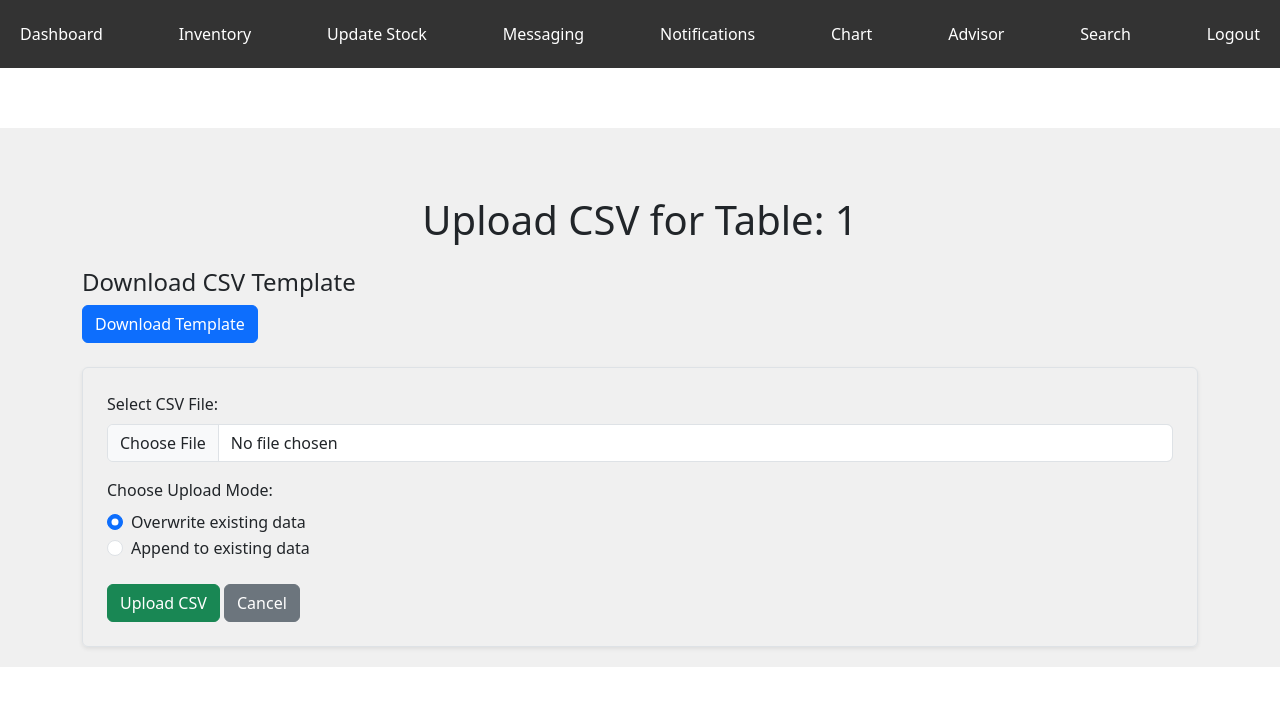
After one commit to lk18tu/COSC4P02_inventory, a Django app: page /invManage/upload_csv/1/ in a window 1280 px wide. The commit adds this page. Shown: the top 706 px of the page. Run offline with Django 5.2, Linux system fonts and the light colour scheme.

Commit message:
Location, edit and delete features for inventory management. Partial CSV upload working. Temporary table pointer for charts

```diff
--- a/src/inventory_track/inventoryApp/templates/add_inventory.html
+++ b/src/inventory_track/inventoryApp/templates/add_inventory.html
@@ -19,6 +19,11 @@
                 <label for="table_name" class="form-label">Table Name:</label>
                 <input type="text" id="table_name" name="table_name" class="form-control" required>
             </div>
+            <div class="mb-3">
+                <label for="table_location" class="form-label">Location:</label>
+                <input type="text" id="table_location" name="table_location" class="form-control" required>
+
+            </div>
 
             <button type="submit" class="btn btn-primary">Create Table</button>
         </form>
--- /dev/null
+++ b/src/inventory_track/inventoryApp/templates/csv_upload.html
@@ -0,0 +1,54 @@
+{% extends 'base.html' %}
+
+{% block title %} Upload CSV for {{ table_name }} {% endblock %}
+
+{% block content %}
+<head>
+    <meta charset="UTF-8">
+    <meta name="viewport" content="width=device-width, initial-scale=1.0">
+    {% load static %}
+    <link rel="stylesheet" href="https://cdn.jsdelivr.net/npm/bootstrap@5.3.0/dist/css/bootstrap.min.css">
+    <link rel="stylesheet" href="{% static 'css/styles.css' %}">
+</head>
+
+<body>
+    <div class="container mt-5">
+        <h1 class="text-center mb-4">Upload CSV for Table: {{ table_name }}</h1>
+
+        <!-- Download CSV Template -->
+        <div class="mb-4">
+            <h4>Download CSV Template</h4>
+            <a href="{% url 'inventoryApp:download_template' table_name %}" class="btn btn-primary">
+                <i class="bi bi-download"></i> Download Template
+            </a>
+        </div>
+
+        <!-- Upload CSV Form -->
+        <form method="post" enctype="multipart/form-data" class="border p-4 rounded shadow-sm">
+            {% csrf_token %}
+
+            <div class="mb-3">
+                <label for="csv_file" class="form-label">Select CSV File:</label>
+                <input type="file" class="form-control" id="csv_file" name="csv_file" accept=".csv" required>
+            </div>
+
+            <div class="mb-4">
+                <label class="form-label">Choose Upload Mode:</label>
+                <div class="form-check">
+                    <input class="form-check-input" type="radio" name="mode" id="overwrite" value="overwrite" checked>
+                    <label class="form-check-label" for="overwrite">Overwrite existing data</label>
+                </div>
+                <div class="form-check">
+                    <input class="form-check-input" type="radio" name="mode" id="append" value="append">
+                    <label class="form-check-label" for="append">Append to existing data</label>
+                </div>
+            </div>
+
+            <button type="submit" class="btn btn-success">
+                <i class="bi bi-upload"></i> Upload CSV
+            </button>
+            <a href="{% url 'inventoryApp:home' %}" class="btn btn-secondary">Cancel</a>
+        </form>
+    </div>
+</body>
+{% endblock %}
--- a/src/inventory_track/inventoryApp/urls.py
+++ b/src/inventory_track/inventoryApp/urls.py
@@ -8,8 +8,11 @@ urlpatterns = [
     path('', views.home, name="home"),
     path('add-item/<str:table_name>/', views.add_item, name="add_item"),  # Capture table_name
     path("add-inventory/", add_inventory, name="add_inventory"),
-    path("delete-item/<int:item_id>/", delete_item, name="delete_item"),
-    path("edit/<int:item_id>/", edit_item, name="edit_item"),
+    path('delete-item/<int:item_id>/<str:table_name>/', delete_item, name='delete_item'),
+    path("edit/<int:item_id>/<str:table_name>/", edit_item, name="edit_item"),
     path('add_custom_field/', add_custom_field, name='add_custom_field'),
+    path('archive/<str:table_name>/', views.archive_table, name='archive_table'),
+    path('upload_csv/<str:table_name>/', views.upload_csv, name='upload_csv'),
+    path('download_template/<str:table_name>/', views.download_template, name='download_template'),
 
 ]
--- a/src/inventory_track/inventoryApp/views.py
+++ b/src/inventory_track/inventoryApp/views.py
@@ -3,14 +3,15 @@ from .models import InvItem, InvTable_Metadata
 from django.db import connection, DatabaseError
 from django.contrib import messages
 from django.http import Http404
+import csv
 
 
 #table_name = f"testuser_invtable"  # Adjust based on the current user
 
 # Create your views here.
 def home(request):
-    # Query to get all inventory tables
-    inventory_tables = InvTable_Metadata.objects.filter(table_type="inventory")
+    # Query to get all inventory tables, ordered by table_location
+    inventory_tables = InvTable_Metadata.objects.filter(table_type="inventory").order_by('table_location')
 
     table_data = []
 
@@ -24,9 +25,10 @@ def home(request):
                 columns = [col[0] for col in cursor.description]  # Get column names
                 rows = cursor.fetchall()  # Get all rows
 
-                # Add the table's data to the list
+                # Add the table's data to the list, including location
                 table_data.append({
                     'table_name': table_name,
+                    'table_location': table.table_location,
                     'columns': columns,
                     'rows': rows
                 })
@@ -35,6 +37,7 @@ def home(request):
             continue  # Continue with the next table if there's an error
 
     return render(request, "inventoryHome.html", {"table_data": table_data})
+
 
 def add_custom_field(request):
     if request.method == "POST":
@@ -95,14 +98,15 @@ def add_item(request, table_name):
 
 def add_inventory(request):
     if request.method == "POST":
-        table_name = request.POST.get("table_name")  # Get the table name from the form
+        new_table_name = request.POST.get("table_name")  # Get the table name from the form
+        table_location = request.POST.get("table_location")  # Get the table name from the form
 
         # Create a new inventory table in the database dynamically
         try:
             with connection.cursor() as cursor:
                 # Create the table with title, completed, quantity columns
                 cursor.execute(f"""
-                    CREATE TABLE {table_name} (
+                    CREATE TABLE {new_table_name} (
                         id INT AUTO_INCREMENT PRIMARY KEY,
                         title VARCHAR(255),
                         completed BOOLEAN,
@@ -111,7 +115,7 @@ def add_inventory(request):
                 """)
                 # Add entry in the table_metadata table
 
-                InvTable_Metadata.objects.create(table_name=table_name, table_type="inventory", table_location="Unknown")
+                InvTable_Metadata.objects.create(table_name=new_table_name, table_type="inventory", table_location=table_location)
 
             return redirect("inventoryApp:home")  # Redirect to the homepage after creating the table
         except Exception as e:
@@ -120,13 +124,32 @@ def add_inventory(request):
     return render(request, "add_inventory.html")
 
 
+def archive_table(request, table_name):
+    if request.method == 'POST':  # Only allow POST request for safety
+        try:
+            # Get the table entry from metadata
+            table_metadata = get_object_or_404(InvTable_Metadata, table_name=table_name)
+
+            # Update table_type to 'archived_inventory'
+            table_metadata.table_type = 'archived_inventory'
+            table_metadata.save()
+
+            print(f"Table '{table_name}' archived successfully.")
+        except Exception as e:
+            print(f"Error archiving table '{table_name}': {e}")
+
+    return redirect("inventoryApp:home")  # Redirect back to home
+
+
 def delete_item(request, item_id, table_name):
     try:
         with connection.cursor() as cursor:
             # Ensure the table exists before attempting to delete something from it
             cursor.execute(f"SHOW TABLES LIKE '{table_name}'")
             result = cursor.fetchone()
+
             if result:
+                # Delete the item from the table
                 cursor.execute(f"DELETE FROM {table_name} WHERE id = %s", [item_id])
                 return redirect("inventoryApp:home")
             else:
@@ -135,8 +158,6 @@ def delete_item(request, item_id, table_name):
         # Handle database errors or invalid queries
         print(f"Error deleting item: {str(e)}")
         return redirect("inventoryApp:home")
-
-
 
 
 def edit_item(request, item_id, table_name):
@@ -175,3 +196,54 @@ def edit_item(request, item_id, table_name):
     except Exception as e:
         print(f"Error: {e}")
         return redirect("inventoryApp:home")
+
+
+
+def upload_csv(request, table_name):
+    if request.method == 'POST':
+        csv_file = request.FILES['csv_file']
+        mode = request.POST.get('mode')
+
+        # Process CSV file: overwrite or append
+        if csv_file.name.endswith('.csv'):
+            decoded_file = csv_file.read().decode('utf-8').splitlines()
+            reader = csv.reader(decoded_file)
+            headers = next(reader)
+
+            # Example: Dynamically connect to specific table
+            # table_model = get_table_model(table_name)
+
+            if mode == 'overwrite':
+                # Code to truncate/clear the table (custom function you'd implement)
+                pass  # clear_table(table_model)
+
+            # Code to insert rows (custom function you'd implement)
+            for row in reader:
+                pass  # insert_row(table_model, row)
+
+            return redirect('inventoryApp:home')
+        else:
+            return HttpResponse("Invalid file format. Please upload a CSV file.", status=400)
+
+    return render(request, 'csv_upload.html', {'table_name': table_name})
+
+
+def get_table_columns(table_name):
+    with connection.cursor() as cursor:
+        return [col.name for col in connection.introspection.get_table_description(cursor, table_name)]
+
+def download_template(request, table_name):
+
+
+    try:
+        columns = get_table_columns(table_name)
+    except Exception as e:
+        return HttpResponse(f"Error retrieving columns: {str(e)}", status=400)
+
+    response = HttpResponse(content_type='text/csv')
+    response['Content-Disposition'] = f'attachment; filename="{table_name}_template.csv"'
+
+    writer = csv.writer(response)
+    writer.writerow(columns)  # Only headers, no data
+
+    return response
```
Also changed, not shown: src/inventory_track/inventoryApp/templates/inventoryHome.html (+50 -9 lines), src/inventory_track/inventory_analysis/views.py (+24 -9 lines).
